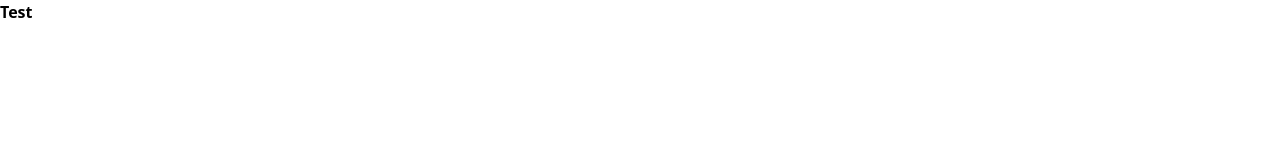
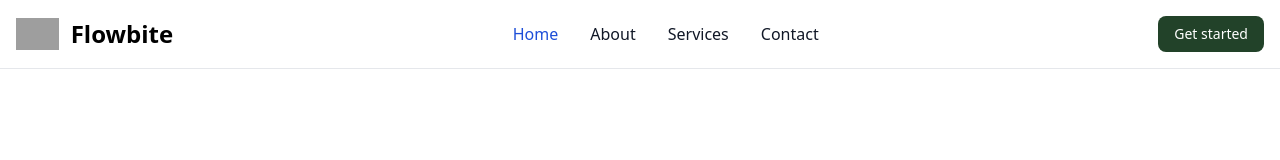
Before and after one commit to Audihezra21/Purelipuran, a website built with webpack: page src/templates/index.html in a window 1280 px wide. Built offline with nearby package versions, Linux system fonts and the light colour scheme; grey boxes are pictures that could not be loaded.

Commit message:
Pebaiki Bug Tailwind

```diff
--- a/src/scripts/index.js
+++ b/src/scripts/index.js
@@ -1,2 +1,2 @@
 import 'regenerator-runtime';
-import '../styles/output.css';
+import '../public/styles/style.css';
--- a/src/templates/index.html
+++ b/src/templates/index.html
@@ -5,13 +5,54 @@
     <meta name="viewport" content="width=device-width, initial-scale=1.0" />
     <link
       href="https://cdnjs.cloudflare.com/ajax/libs/flowbite/2.3.0/flowbite.min.css"
-      rel="stylesheet"
-    />
+      rel="stylesheet"/>
+      <link rel="icon" href="./favicon.png" />
+      <link rel="stylesheet" href="../public/styles/style.css">
     <title>Document</title>
   </head>
   <body>
-    <h1 class="font-bold">Test</h1>
 
+
+<nav class="bg-white dark:bg-[#224229] fixed w-full z-20 top-0 start-0 border-b border-gray-200 dark:border-gray-600">
+  <div class="max-w-screen-xl flex flex-wrap items-center justify-between mx-auto p-4">
+  <a href="https://flowbite.com/" class="flex items-center space-x-3 rtl:space-x-reverse">
+      <img src="https://flowbite.com/docs/images/logo.svg" class="h-8" alt="Flowbite Logo">
+      <span class="self-center text-2xl font-semibold whitespace-nowrap dark:text-white">Flowbite</span>
+  </a>
+  <div class="flex md:order-2 space-x-3 md:space-x-0 rtl:space-x-reverse">
+      <button type="button" class="text-white bg-[#224229] hover:bg-[#224229] focus:ring-4 focus:outline-none focus:ring-blue-300 font-medium rounded-lg text-sm px-4 py-2 text-center dark:bg-[#224229] dark:hover:bg-[#224229] dark:focus:bg-[#224229]">Get started</button>
+      <button data-collapse-toggle="navbar-sticky" type="button" class="inline-flex items-center p-2 w-10 h-10 justify-center text-sm text-gray-500 rounded-lg md:hidden hover:bg-gray-100 focus:outline-none focus:ring-2 focus:ring-gray-200 dark:text-gray-400 dark:hover:bg-gray-700 dark:focus:ring-gray-600" aria-controls="navbar-sticky" aria-expanded="false">
+        <span class="sr-only">Open main menu</span>
+        <svg class="w-5 h-5" aria-hidden="true" xmlns="http://www.w3.org/2000/svg" fill="none" viewBox="0 0 17 14">
+            <path stroke="currentColor" stroke-linecap="round" stroke-linejoin="round" stroke-width="2" d="M1 1h15M1 7h15M1 13h15"/>
+        </svg>
+    </button>
+  </div>
+  <div class="items-center justify-between hidden w-full md:flex md:w-auto md:order-1" id="navbar-sticky">
+    <ul class="flex flex-col p-4 md:p-0 mt-4 font-medium border border-gray-100 rounded-lg bg-gray-50 md:space-x-8 rtl:space-x-reverse md:flex-row md:mt-0 md:border-0 md:bg-white dark:bg-gray-800 md:dark:bg-gray-900 dark:border-gray-700">
+      <li>
+        <a href="#" class="block py-2 px-3 text-white bg-blue-700 rounded md:bg-transparent md:text-blue-700 md:p-0 md:dark:text-blue-500" aria-current="page">Home</a>
+      </li>
+      <li>
+        <a href="#" class="block py-2 px-3 text-gray-900 rounded hover:bg-gray-100 md:hover:bg-transparent md:hover:text-blue-700 md:p-0 md:dark:hover:text-blue-500 dark:text-white dark:hover:bg-gray-700 dark:hover:text-white md:dark:hover:bg-transparent dark:border-gray-700">About</a>
+      </li>
+      <li>
+        <a href="#" class="block py-2 px-3 text-gray-900 rounded hover:bg-gray-100 md:hover:bg-transparent md:hover:text-blue-700 md:p-0 md:dark:hover:text-blue-500 dark:text-white dark:hover:bg-gray-700 dark:hover:text-white md:dark:hover:bg-transparent dark:border-gray-700">Services</a>
+      </li>
+      <li>
+        <a href="#" class="block py-2 px-3 text-gray-900 rounded hover:bg-gray-100 md:hover:bg-transparent md:hover:text-blue-700 md:p-0 md:dark:hover:text-blue-500 dark:text-white dark:hover:bg-gray-700 dark:hover:text-white md:dark:hover:bg-transparent dark:border-gray-700">Contact</a>
+      </li>
+    </ul>
+  </div>
+  </div>
+</nav>
+
+    <!-- <div class="bg-[#224229]">
+      <h1 class="text-white">sadsad</h1>
+      <div class="sad">
+        <img class="w-full max-w-48 h-screen" src="Hero1.jpeg" alt="ASD">
+      </div>
+    </div> -->
     <script src="https://cdnjs.cloudflare.com/ajax/libs/flowbite/2.3.0/flowbite.min.js"></script>
   </body>
 </html>
```
Also changed, not shown: package.json (+10 -2 lines), dist/Hero1.jpeg (added), dist/app.bundle.js, dist/index.html, dist/styles/style.css, src/main.js (added), src/public/Hero1.jpeg (added), src/public/styles/style.css (added), 2 other files.
